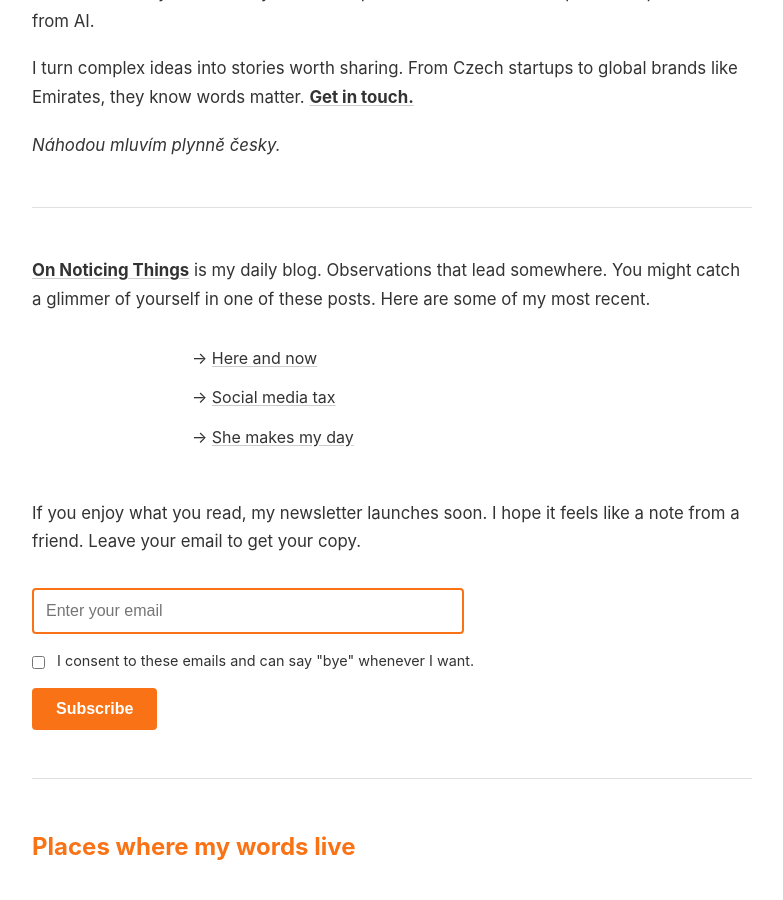
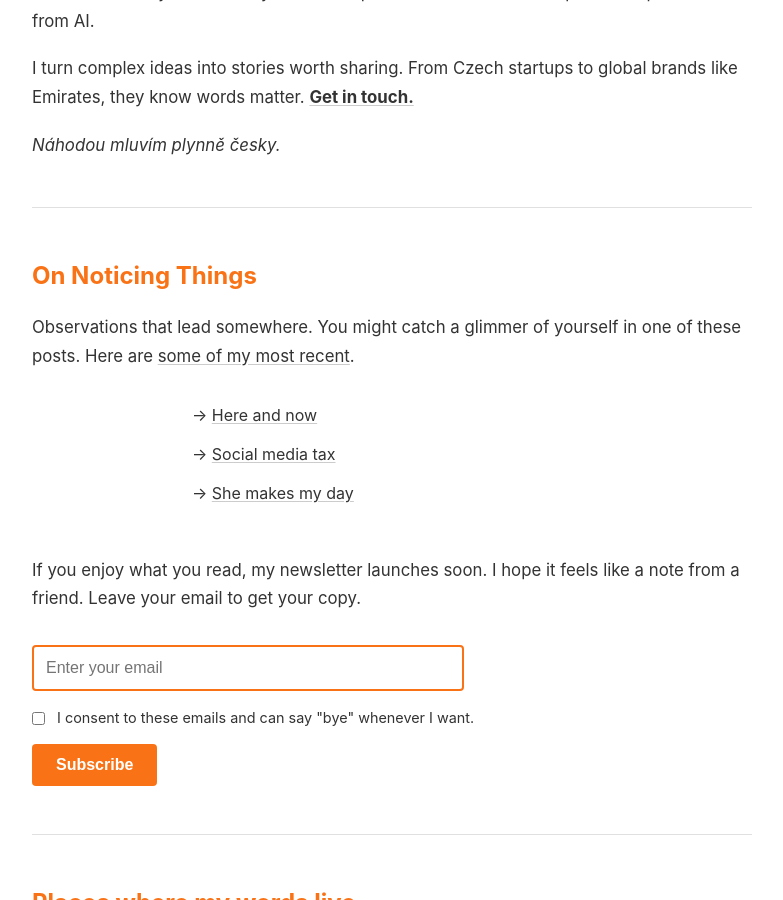
Before and after one commit to westleyovercash/westleyovercash.github.io, a Jekyll site: the page built from index.md, in a window 1280 px wide and 900 px high, scrolled down 512 px. Shown: the whole window, without its empty margins (248-1031 px from the left). Built offline with Jekyll 4.4.1, drawn with Linux system fonts in a browser that asks for light colours.

Commit message:
Update index.md

```diff
--- a/index.md
+++ b/index.md
@@ -20,7 +20,8 @@
 
 <hr style="border: none; border-top: 1px solid #e0e0e0; margin: 3rem 0;">
 
-<p><strong><a href="/blog">On Noticing Things</a></strong> is my daily blog. Observations that lead somewhere. You might catch a glimmer of yourself in one of these posts. Here are some of my most recent.</p>
+<h2>On Noticing Things</h2>
+<p>Observations that lead somewhere. You might catch a glimmer of yourself in one of these posts. Here are <a href="/blog">some of my most recent</a>.</p>
 <ul style="list-style: none; padding: 0; margin: 2rem auto; max-width: 400px;">
 {% for post in site.posts limit:3 %}
   <li style="margin-bottom: 0.75rem; text-align: left;">→ <a href="{{ post.url }}">{{ post.title }}</a></li>
```
